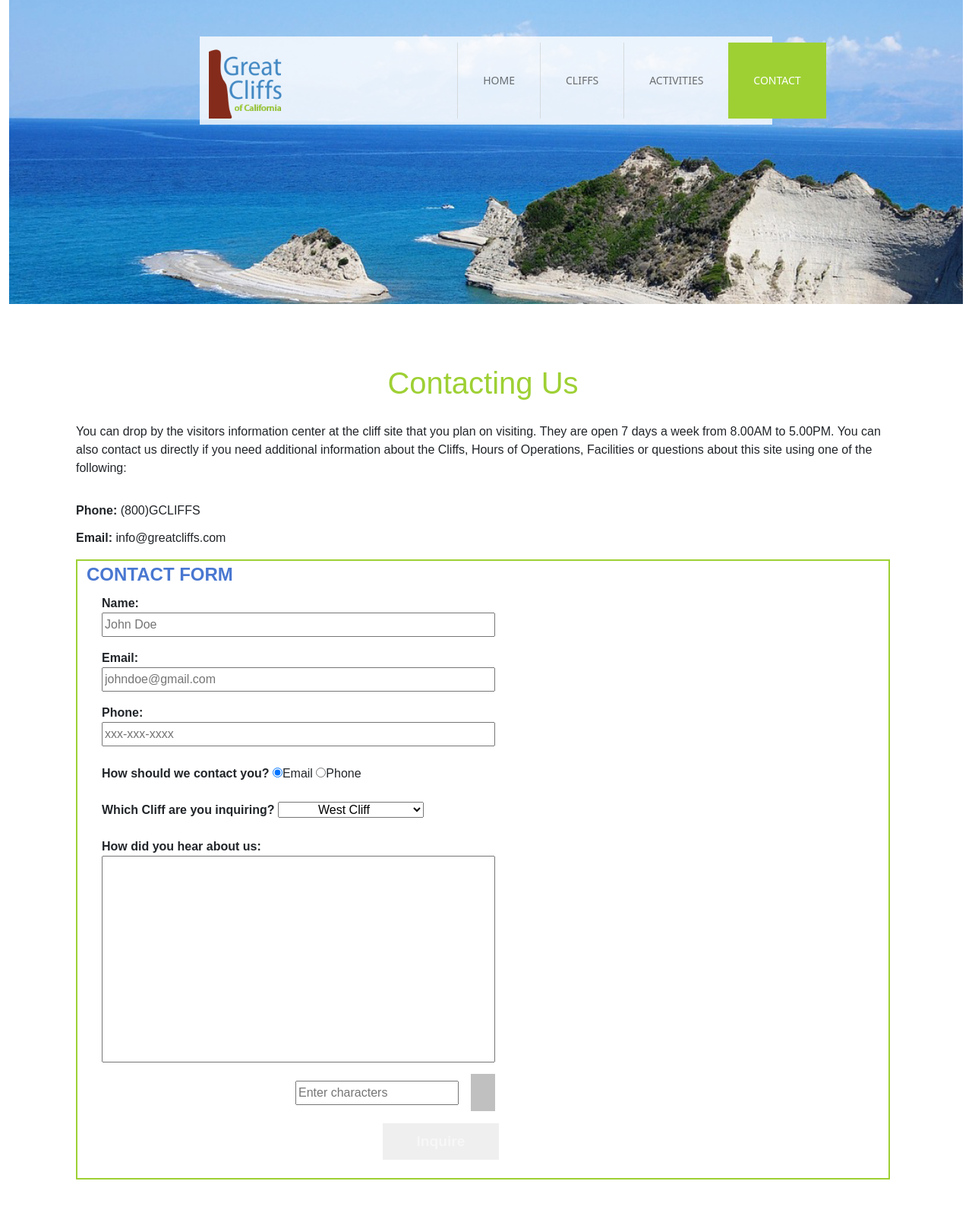
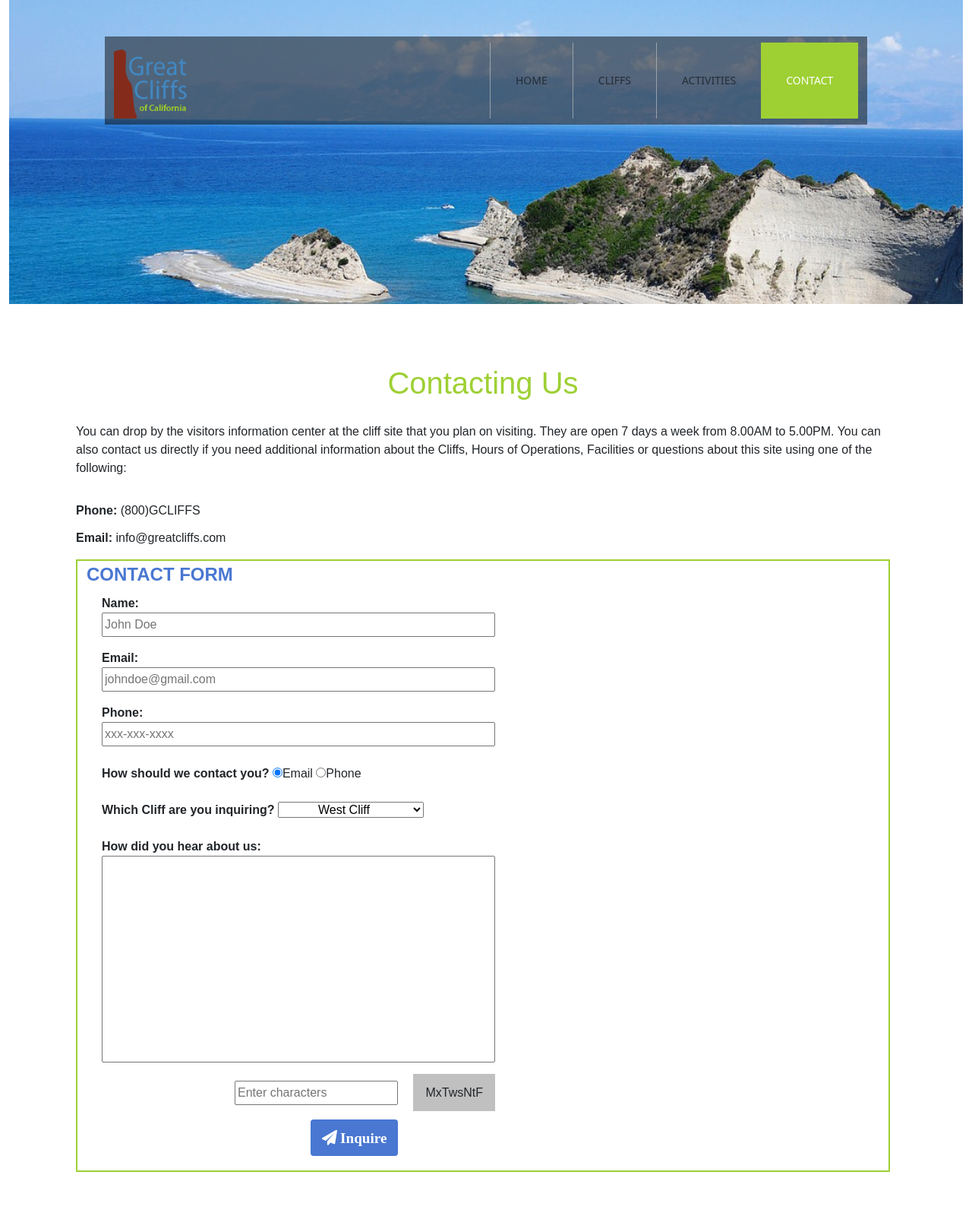
Before and after one commit to fannglu/Module2_week3_day1_Homework, a plain HTML site: page contact.html in a window 1280 px wide. Shown: the top 1600 px of the page at 76% size. Drawn offline with nearby package versions, Linux system fonts and the light colour scheme.

Commit message:
fix nav and table

```diff
--- a/contact.html
+++ b/contact.html
@@ -21,10 +21,10 @@
   <body id="home">
     <div class="container-fluid">
       <header>
-        <div class="navbar-main">
-          <nav class="navbar navbar-expand-lg navbar-light sticky-top">
+        <div class="navbar-main sticky-top">
+          <nav class="navbar navbar-expand-lg navbar-light">
             <div class="container-fluid">
-               <div class="logo col ml-4">
+              <div class="logo col ml-4">
                 <a class="navbar-brand" href="#">
                   <img src="images/logo.png" alt="Great Cliffs Logo" />
                 </a>
@@ -48,7 +48,7 @@
               >
                 <div class="main-menu">
                   <ul class="navbar-nav">
-                    <li class="nav-item ">
+                    <li class="nav-item">
                       <a class="nav-link" href="index.html">Home</a>
                     </li>
                     <li class="nav-item">
@@ -139,9 +139,12 @@
                 />
                 <p id="codes"></p>
               </div>
-              <div class="button">
-                <input type="submit" id="submit" value="Inquire" />
-              </div>
+
+              <button
+                class="btn btn-primary fa fa-paper-plane"
+                type="submit"
+                id="submit"
+              > Inquire</button>
             </fieldset>
           </form>
         </div>
@@ -257,7 +260,7 @@
       crossorigin="anonymous"
     ></script>
     <!-- Parners -->
-    <!-- <script src="js/site_scripts.js"></script>
-    <script src="js/randomcodes.js"></script> -->
+    <!-- <script src="js/site_scripts.js"></script> -->
+    <script src="js/randomcodes.js"></script>
   </body>
 </html>
--- a/styles.css
+++ b/styles.css
@@ -24,7 +24,6 @@ header {
   position: relative;
   width: 120px;
   height: 100px;
-
 }
 .logo img {
   width: 100px;
@@ -39,15 +38,13 @@ header {
 .main-menu {
   font-weight: 400;
   margin-left: 227px;
+
+}
+.navbar-main .navbar {
+  height: auto;
   width: auto;
-  height: auto;
 }
-
-
-/* nav {
-  height: 100px;
-} */
-.main-menu .nav-item{
+.main-menu .nav-item {
   list-style-type: none;
   display: inline-block;
   padding-left: 25px;
@@ -59,12 +56,11 @@ header {
   font-size: 14px;
   /* width: 100px; */
   /* text-align: center; */
-
 }
-
 .nav-link {
   text-decoration: none;
   color: #888;
+  padding: 0;
 }
 .nav-link:hover {
   color: #9ed034;
@@ -78,18 +74,13 @@ header {
 }
 .navbar-main {
   margin: 0 auto;
-  background-color: rgb(255, 255, 255, 0.8) !important;
-  width: 60%;
+  background-color: rgba(8, 8, 8, 0.5) !important;
+  width: 80%;
 }
 .navbar-expand-lg {
   justify-content: flex-end;
 }
-.nav-link {
-   padding: 0;
-}
-/* .container-fluid {
-    padding: 0;
-} */
+
 /* Main */
 main {
   padding: 3em 6em 3em 5.5em;
@@ -212,12 +203,11 @@ footer #nondisclaimer .social .fa-instagram {
 
 /* Cliffs */
 
-#cliff .row{
-   /* display: flex;
+#cliff .row {
+  /* display: flex;
    margin: 2.5em 1.2em 0 1.2em;
    justify-content: center; */
-   text-align: center;
-
+  text-align: center;
 }
 
 figcaption {
@@ -234,7 +224,6 @@ figcaption {
 table {
   width: 1000px;
   margin: 4em auto 0 auto;
-
 }
 
 caption {
@@ -286,7 +275,6 @@ div #displaySelected {
   border: 2px solid #9ed034;
   padding: 0.75em;
   margin-bottom: 2em;
-
 }
 #activities main #displaySelected #result,
 #activities main #displaySelected #sendinfo {
@@ -382,24 +370,24 @@ form .randomcode #codes {
   background-color: #c0c0c0;
 }
 
-form .button {
-  width: 49%;
+form .btn {
   text-align: right;
-}
-
-form .button input {
-  width: 8em;
   height: 2.5em;
   font-size: 1.2em;
   font-weight: bold;
-  /*background-color: rgb(73, 119, 209, 0.4);*/
+  /* background-color: rgb(73, 119, 209, 0.4); */
   color: rgba(255, 255, 255, 0.5);
   border: none;
+  margin-left: 16em;
+  margin-top: 1em;
+  margin-bottom: 1em;
+  width: 6em;
+  text-align: center;
 }
+
 /* ACTIVATE BELOW WHEN TESTING NAVIGATION AND OTHERS FOR RWD */
 
 /* Media Queries */
-
 
 @media (max-width: 768px) {
   .navbar-main {
@@ -417,7 +405,6 @@ form .button input {
     text-align: center;
     float: none;
   }
-
 }
 
 @media (max-width: 992px) {
@@ -445,5 +432,4 @@ form .button input {
     padding: 25px;
     margin-top: 1em;
   }
-
 }
```
Also changed, not shown: activities.html (+4 -4 lines), cliffs.html (+2 -2 lines), index.html (+2 -2 lines).
